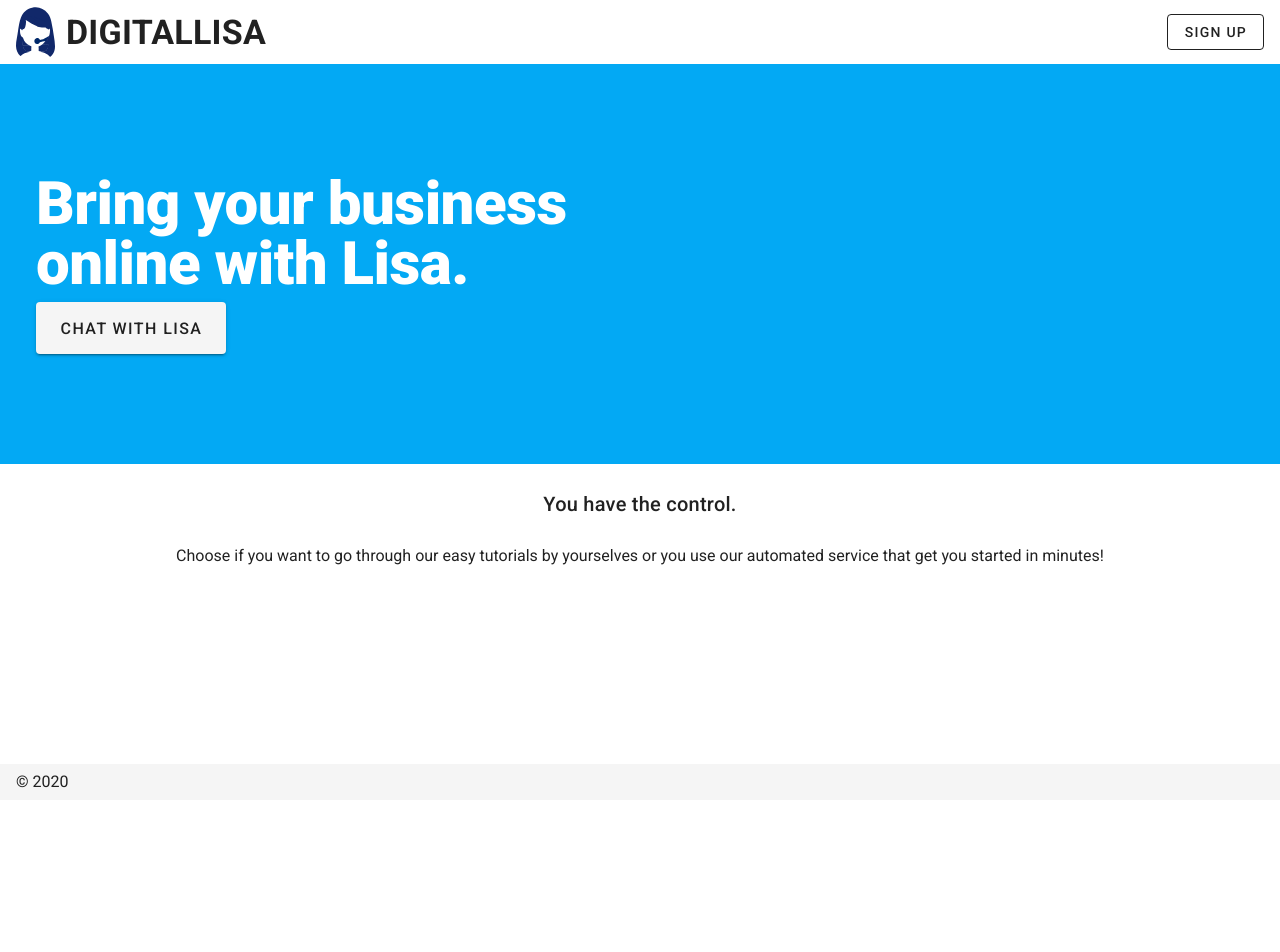
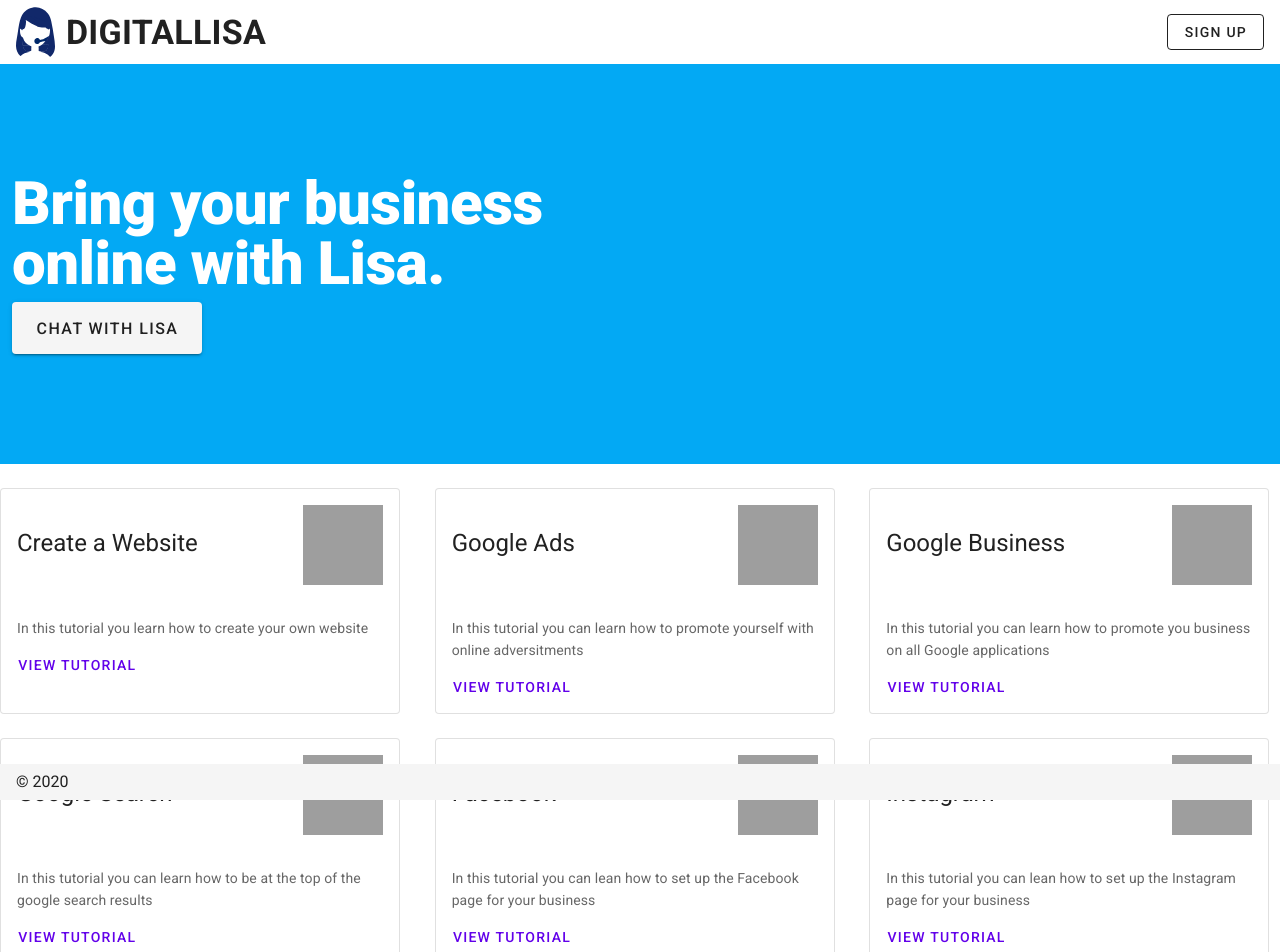
Before and after one commit to digitallisa/digitallisa, a Nuxt app: page / in a window 1280 px wide. Shown: the top 952 px of the page. Before the commit the page ends 800 px from the top, so only its background shows below. Built offline with nearby package versions, Linux system fonts and the light colour scheme.

Commit message:
Co-authored-by: nils168@live.de <nils168@live.de>

```diff
--- a/components/index/mainContainer.vue
+++ b/components/index/mainContainer.vue
@@ -2,7 +2,7 @@
   <v-container fluid class="pa-0 ma-0">
     <v-row class="light-blue" align="center" style="height:400px" no-gutters>
       <v-col cols="6">
-        <v-container class="ml-6">
+        <v-container class="ml-">
           <v-row justify="center" dense>
             <v-col cols="12">
               <h4 class="white--text display-3 font-weight-black">
@@ -22,15 +22,6 @@
         </v-container>
       </v-col>
     </v-row>
-    <v-row justify="center" align="center">
-      <v-col class="title" cols="auto">You have the control.</v-col>
-    </v-row>
-    <v-row justify="center" align="center">
-      <v-col cols="auto">
-        Choose if you want to go through our easy tutorials by yourselves or you
-        use our automated service that get you started in minutes!
-      </v-col>
-    </v-row>
   </v-container>
 </template>
 
--- /dev/null
+++ b/components/index/tutorialCard.vue
@@ -0,0 +1,32 @@
+<template>
+  <v-card max-width="400" height="100%" outlined>
+    <v-list-item three-line>
+      <v-list-item-content>
+        <v-list-item-title class="headline mb-1">{{ text }}</v-list-item-title>
+      </v-list-item-content>
+      <v-list-item-avatar tile size="80" color="grey"></v-list-item-avatar>
+    </v-list-item>
+    <v-card-subtitle class="pb-0">{{ beschreibung }}</v-card-subtitle>
+
+    <v-card-actions>
+      <v-btn text color="deep-purple accent-4">View Tutorial</v-btn>
+    </v-card-actions>
+  </v-card>
+</template>
+
+<script>
+export default {
+  props: {
+    text: {
+      type: String,
+      default: () => ''
+    },
+    beschreibung: {
+      type: String,
+      default: () => ''
+    }
+  }
+}
+</script>
+
+<style></style>
--- a/pages/index.vue
+++ b/pages/index.vue
@@ -2,16 +2,72 @@
   <v-container fluid class="pa-0 ma-0">
     <v-row no-gutters>
       <main-container />
+    </v-row>
+    <v-row>
+      <v-col v-for="(tutorial, index) in tutorials" :key="index" cols="4">
+        <tutorial-card
+          :text="tutorial.title"
+          :beschreibung="tutorial.description"
+        />
+      </v-col>
     </v-row>
   </v-container>
 </template>
 
 <script>
 import MainContainer from '~/components/index/mainContainer.vue'
+import TutorialCard from '~/components/index/tutorialCard.vue'
 
 export default {
   components: {
-    MainContainer
+    MainContainer,
+    TutorialCard
+  },
+  data() {
+    return {
+      tutorials: [
+        {
+          title: 'Create a Website',
+          description:
+            'In this tutorial you learn how to create your own website'
+        },
+        {
+          title: 'Google Ads',
+          description:
+            'In this tutorial you can learn how to promote yourself with online adversitments'
+        },
+        {
+          title: 'Google Business',
+          description:
+            'In this tutorial you can learn how to promote you business on all Google applications'
+        },
+        {
+          title: 'Google Search',
+          description:
+            'In this tutorial you can learn how to be at the top of the google search results'
+        },
+        {
+          title: 'Facebook',
+          description:
+            'In this tutorial you can lean how to set up the Facebook page for your business'
+        },
+        {
+          title: 'Instagram',
+          description:
+            'In this tutorial you can lean how to set up the Instagram page for your business'
+        },
+        {
+          title: 'LinkedIn',
+          description:
+            'In this tutorial you can lean how to set up the LinkedIn page for your business'
+        },
+        {
+          title: 'Twitter',
+          description:
+            'In this tutorial you can lean how to set up the Twitter page for your business'
+        }
+      ]
+    }
   }
 }
 </script>
```
